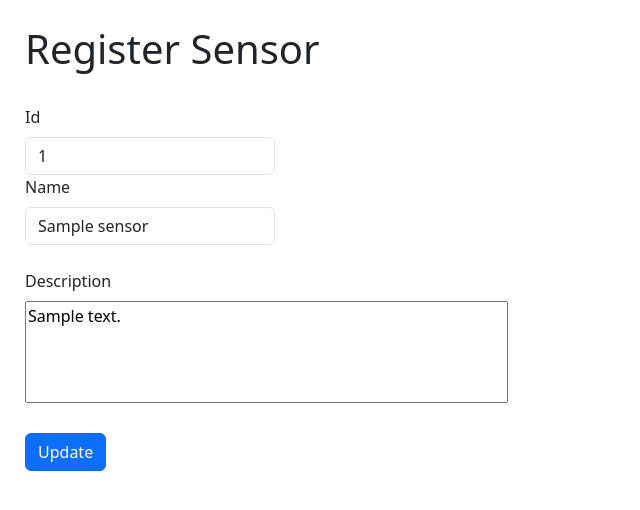
After one commit to SGodinho7/sensor_api, a Python web app: template app/blueprints/sensor_api/templates/sensor_api/update.html in a window 1280 px wide. The commit adds this page. Shown: the top 510 px of the page, without its empty margins (0-640 px from the left). Run offline with Jinja, Linux system fonts and the light colour scheme; the template is opened without the code that fills it: most values are stand-ins (such as "Sample title", 1, 10 or a date in 2020).

Commit message:
Add sensor update page

```diff
--- /dev/null
+++ b/app/blueprints/sensor_api/static/js/update_sensor.js
@@ -0,0 +1,26 @@
+const form = document.querySelector('#sensor-form');
+
+async function postSensor() {
+	form_data = new FormData(form);
+	data = Object.fromEntries(form_data);
+
+	try {
+		const response = await fetch('/sensors/update-sensor', {
+			method: 'PUT',
+			headers: {
+				"Content-Type": "application/json; charset=utf-8"
+		},
+			body: JSON.stringify(data),
+		});
+		console.log(await response.json());
+	} catch (e) {
+		console.error(e);
+	}
+
+	window.location.replace('/sensors');
+}
+
+form.addEventListener('submit', (event) => {
+	event.preventDefault();
+	postSensor();
+});
--- a/app/blueprints/sensor_api/templates/sensor_api/index.html
+++ b/app/blueprints/sensor_api/templates/sensor_api/index.html
@@ -18,7 +18,7 @@
 				<li class="list-group-item">Id: {{ sensor.sid }}</li>
 				<li class="list-group-item">Description:<br><br>{{ sensor.desc }}</li>
 				<li class="list-group-item">State: {{ sensor.state }}</li>
-				<li class="list-group-item"><button class="btn btn-danger" onclick="deleteSensor('{{ url_for('sensors.delete_sensor', sid=sensor.sid) }}')">Delete</button></li>
+				<li class="list-group-item"><button type="button" class="btn btn-primary" onclick="window.location.href='{{ url_for('sensors.update', sid=sensor.sid) }}'">Update</button> <button type="button" class="btn btn-danger" onclick="deleteSensor('{{ url_for('sensors.delete_sensor', sid=sensor.sid) }}')">Delete</button></li>
 			</ul>
 		</div>
 	</div>
--- /dev/null
+++ b/app/blueprints/sensor_api/templates/sensor_api/update.html
@@ -0,0 +1,26 @@
+{% extends 'base.html' %}
+
+{% block title %}Update Sensor{% endblock %}
+
+{% block content %}
+<div style="margin: 25px">
+	<h1>Register Sensor</h1>
+	<br>
+	<form method="post" id="sensor-form" style="width: 250px;">
+		<label for="Id" class="form-label">Id</label>
+		<input type="number" id="id" name="id" class="form-control" value="{{ sensor.sid }}" required>
+		<label for="name" class="form-label">Name</label>
+		<input type="text" id="name" name="name" class="form-control" value="{{ sensor.name }}" required>
+		<br>
+		<label for="desc" class="form-label">Description</label>
+		<textarea form="sensor-form" id="desc" name="desc" rows="4" cols="50" maxlength="180"
+			style="resize: none;">{{ sensor.desc }}</textarea>
+		<br><br>
+		<button type="submit" class="btn btn-primary">Update</button>
+	</form>
+</div>
+{% endblock %}
+
+{% block scripts %}
+<script src="/sensors/static/js/update_sensor.js"></script>
+{% endblock %}
```
Also changed, not shown: app/blueprints/sensor_api/routes.py (+10 -3 lines).
